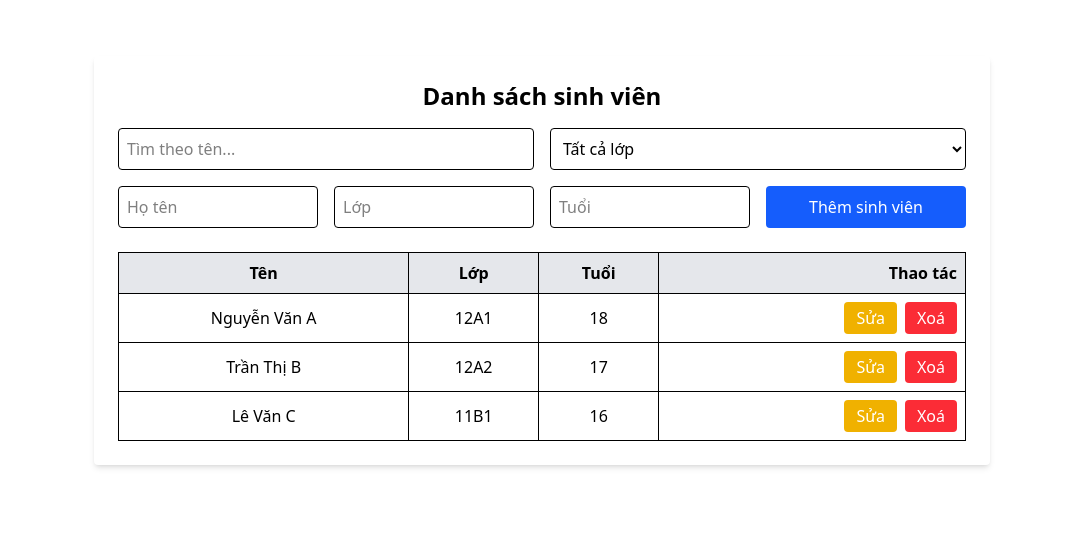
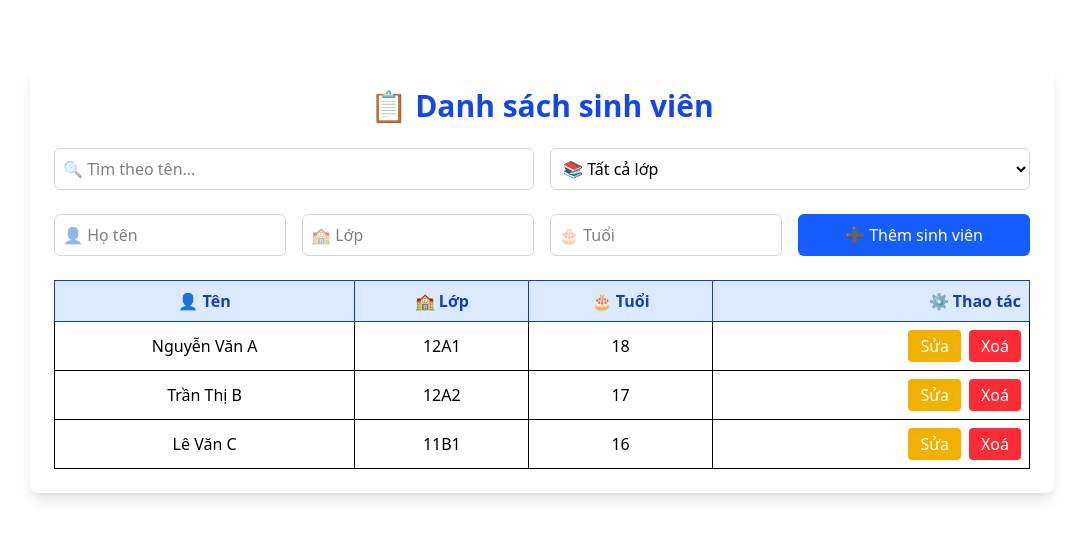
Before and after one commit to EricMai2112/react-kiemtra, a React (Vite) app: page / in a window 1280 px wide. Shown: the top 538 px of the page, without its empty margins (98-1181 px from the left). Built offline with nearby package versions, Linux system fonts and the light colour scheme.

Commit message:
style: Cai thien giao dien

```diff
--- a/src/Components/SinhVien.jsx
+++ b/src/Components/SinhVien.jsx
@@ -71,73 +71,74 @@ const filteredStudents = students.filter((student) => {
 
 
   return (
-    <div className="bg-white rounded shadow-md p-6 max-w-4xl mx-auto mt-6">
-      <h1 className="text-2xl font-bold mb-4 text-center">Danh sách sinh viên</h1>
+    <div className="bg-white shadow-lg rounded-lg p-6 max-w-5xl mx-auto mt-8">
+  <h1 className="text-3xl font-bold text-center text-blue-700 mb-6">📋 Danh sách sinh viên</h1>
 
-      {/* Tìm kiếm */}
-      {/* Tìm kiếm & Lọc lớp */}
-<div className="flex flex-col md:flex-row gap-4 mb-4">
+  {/* Tìm kiếm & Lọc */}
+  <div className="flex flex-col md:flex-row gap-4 mb-6">
     <input
       type="text"
-    placeholder="Tìm theo tên..."
-    className="border p-2 rounded w-full md:w-1/2"
+      placeholder="🔍 Tìm theo tên..."
+      className="border border-gray-300 p-2 rounded-md focus:outline-none focus:ring-2 focus:ring-blue-500 w-full md:w-1/2"
       value={searchTerm}
       onChange={(e) => setSearchTerm(e.target.value)}
     />
 
     <select
-    className="border p-2 rounded w-full md:w-1/2"
+      className="border border-gray-300 p-2 rounded-md focus:outline-none focus:ring-2 focus:ring-blue-500 w-full md:w-1/2"
       value={selectedClass}
       onChange={(e) => setSelectedClass(e.target.value)}
     >
-    <option value="all">Tất cả lớp</option>
+      <option value="all">📚 Tất cả lớp</option>
       {uniqueClasses.map((cls) => (
-      <option key={cls} value={cls}>{cls}</option>
+        <option key={cls} value={cls}>
+          {cls}
+        </option>
       ))}
     </select>
   </div>
-
 
   {/* Form thêm sinh viên */}
   <div className="grid grid-cols-1 md:grid-cols-4 gap-4 mb-6">
     <input
       type="text"
-          placeholder="Họ tên"
-          className="border p-2 rounded"
+      placeholder="👤 Họ tên"
+      className="border border-gray-300 p-2 rounded-md focus:outline-none focus:ring-2 focus:ring-blue-500"
       value={newStudent.name}
       onChange={(e) => setNewStudent({ ...newStudent, name: e.target.value })}
     />
     <input
       type="text"
-          placeholder="Lớp"
-          className="border p-2 rounded"
+      placeholder="🏫 Lớp"
+      className="border border-gray-300 p-2 rounded-md focus:outline-none focus:ring-2 focus:ring-blue-500"
       value={newStudent.class}
       onChange={(e) => setNewStudent({ ...newStudent, class: e.target.value })}
     />
     <input
       type="number"
-          placeholder="Tuổi"
-          className="border p-2 rounded"
+      placeholder="🎂 Tuổi"
+      className="border border-gray-300 p-2 rounded-md focus:outline-none focus:ring-2 focus:ring-blue-500"
       value={newStudent.age}
       onChange={(e) => setNewStudent({ ...newStudent, age: e.target.value })}
     />
     <button
       onClick={handleAddStudent}
-          className="bg-blue-600 text-white px-3 py-2 rounded hover:bg-blue-700"
+      className="bg-blue-600 text-white rounded-md px-4 py-2 hover:bg-blue-700 transition"
     >
-          Thêm sinh viên
+      ➕ Thêm sinh viên
     </button>
   </div>
 
   {/* Bảng sinh viên */}
   {filteredStudents.length > 0 ? (
-        <table className="w-full table-auto border border-gray-300">
-          <thead className="bg-gray-200">
+    <div className="overflow-x-auto">
+      <table className="w-full table-auto border border-gray-300 shadow-sm">
+        <thead className="bg-blue-100 text-blue-800">
           <tr>
-              <th className="p-2 border">Tên</th>
-              <th className="p-2 border">Lớp</th>
-              <th className="p-2 border">Tuổi</th>
-              <th className="p-2 border text-right">Thao tác</th>
+            <th className="p-2 border">👤 Tên</th>
+            <th className="p-2 border">🏫 Lớp</th>
+            <th className="p-2 border">🎂 Tuổi</th>
+            <th className="p-2 border text-right">⚙️ Thao tác</th>
           </tr>
         </thead>
         <tbody>
@@ -156,9 +157,11 @@ const filteredStudents = students.filter((student) => {
           ))}
         </tbody>
       </table>
+    </div>
   ) : (
-        <p className="text-center text-gray-500 py-6">Không tìm thấy sinh viên phù hợp.</p>
+    <p className="text-center text-gray-500 py-6">🚫 Không tìm thấy sinh viên phù hợp.</p>
   )}
 </div>
+
   );
 }
```
Also changed, not shown: MinhChung/Interface.png (added). Lines whose indentation alone changed are shown as unchanged.
